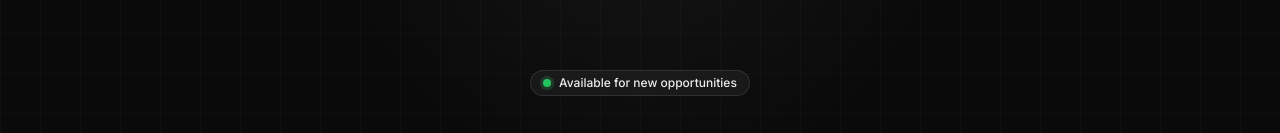
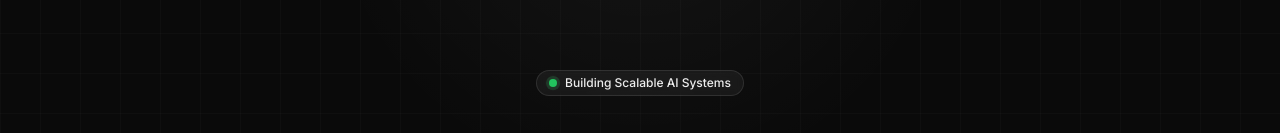
Before and after one commit to muhammadhananbaloch/portfolio-website, a React (Vite) app: page / in a window 1280 px wide. Shown: the part 127-260 px from the top of the page. Built offline with nearby package versions, Linux system fonts and the light colour scheme; the HTML template or start-up script is replaced by a standard one.

Commit message:
Update hero badge.

```diff
--- a/src/components/Hero.tsx
+++ b/src/components/Hero.tsx
@@ -19,7 +19,7 @@ const Hero = () => {
             <span className="animate-ping absolute inline-flex h-full w-full rounded-full bg-green-400 opacity-75" />
             <span className="relative inline-flex rounded-full h-2 w-2 bg-green-500" />
           </span>
-          Available for new opportunities
+          Building Scalable AI Systems
         </div>
 
         {/* IMPACTFUL HEADLINE */}
```
